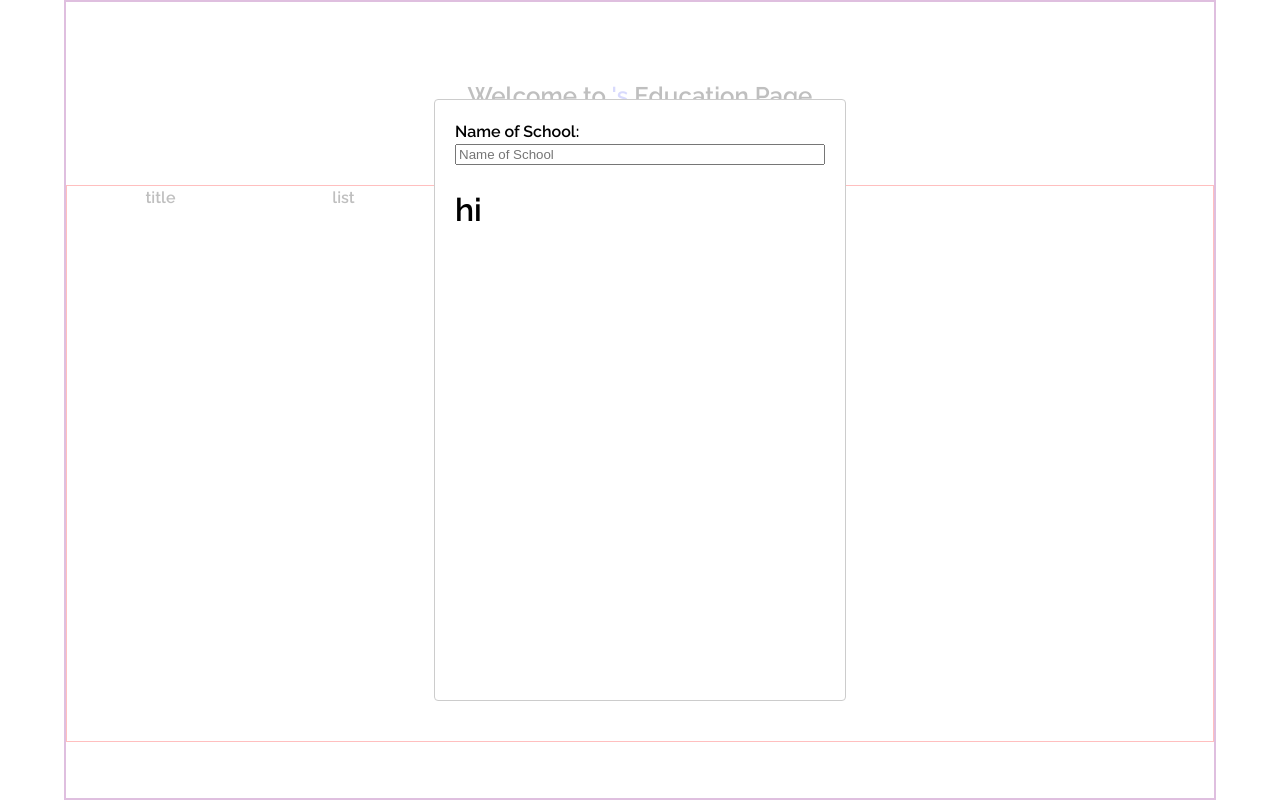
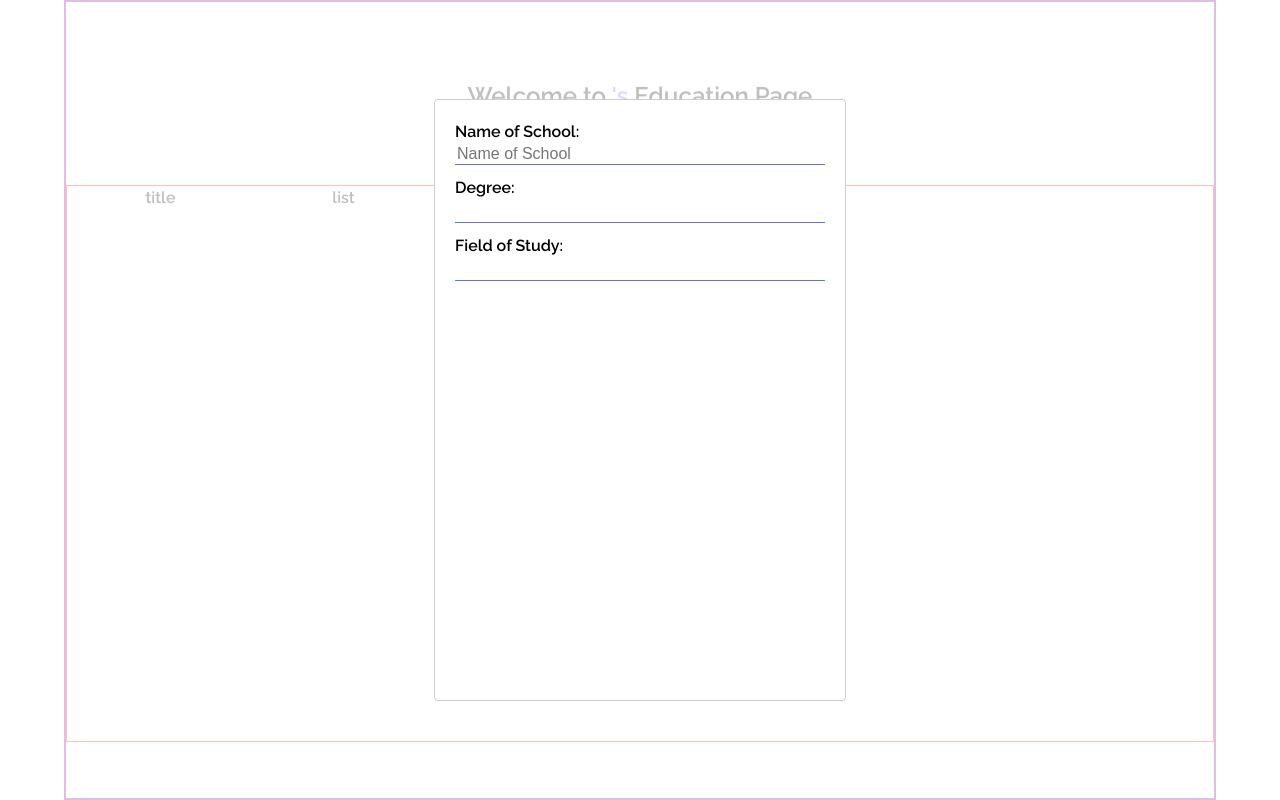
Before and after one commit to rushi444/showwcase-dev-challenge, a React (Create React App) app: page /dashboard in a window 1280 px wide. Both pictures are taken after a click on the button "Add Education". Built offline with nearby package versions, Linux system fonts and the light colour scheme.

Commit message:
Added degree and field of study to form :zap:

```diff
--- a/src/components/AddEducation.tsx
+++ b/src/components/AddEducation.tsx
@@ -3,6 +3,7 @@ import { Button } from '../shared/styles';
 import Modal from 'react-modal';
 import styled from 'styled-components';
 import { SchoolDropdown } from './form/SchoolDropdown';
+import { DegreeInfo } from './form/DegreeInfo';
 
 export const AddEducation: FC = () => {
   const [isModalOpen, setIsModalOpen] = useState<boolean>(false);
@@ -18,7 +19,7 @@ export const AddEducation: FC = () => {
         <AddEducationForm>
           <SchoolDropdown />
 
-          <h1>hi</h1>
+          <DegreeInfo />
         </AddEducationForm>
       </Modal>
     </AddEducationContainer>
--- /dev/null
+++ b/src/components/form/DegreeInfo.tsx
@@ -0,0 +1,50 @@
+import React, { useState } from 'react';
+import styled from 'styled-components';
+import { FormInput } from '../../shared/styles';
+
+export const DegreeInfo = () => {
+  const [studyInfo, setStudyInfo] = useState<IDegreeInfoState>({
+    degree: '',
+    fieldOfStudy: '',
+  });
+
+  const handleChange = (e: React.ChangeEvent<HTMLInputElement>) =>
+    setStudyInfo({ ...studyInfo, [e.target.name]: e.target.value });
+
+  console.log(studyInfo);
+  return (
+    <DegreeInfoContainer>
+      <label>
+        Degree:
+        <FormInput
+          type='text'
+          name='degree'
+          value={studyInfo.degree}
+          onChange={handleChange}
+        />
+      </label>
+      <label>
+        Field of Study:
+        <FormInput
+          type='text'
+          name='fieldOfStudy'
+          value={studyInfo.fieldOfStudy}
+          onChange={handleChange}
+        />
+      </label>
+    </DegreeInfoContainer>
+  );
+};
+
+const DegreeInfoContainer = styled.div`
+  display: flex;
+  flex-direction: column;
+  label {
+    display: block;
+  }
+`;
+
+interface IDegreeInfoState {
+  degree: string;
+  fieldOfStudy: string;
+}
--- a/src/components/form/SchoolDropdown.tsx
+++ b/src/components/form/SchoolDropdown.tsx
@@ -3,6 +3,7 @@ import { useSelector, useDispatch, shallowEqual } from 'react-redux';
 import { IInitialState } from '../../shared/types';
 import { getAllSchools } from '../../redux/actions';
 import styled from 'styled-components';
+import { FormInput } from '../../shared/styles';
 
 interface StateProps {
   searchResults: string[];
@@ -44,15 +45,9 @@ export const SchoolDropdown = () => {
   };
 
   return (
-    <div
-      style={{
-        display: 'flex',
-        flexDirection: 'column',
-        position: 'relative',
-      }}
-      ref={wrapperRef}>
+    <SchoolDropDownContainer ref={wrapperRef}>
       Name of School:
-      <input
+      <FormInput
         type='text'
         placeholder='Name of School'
         value={school}
@@ -72,9 +67,15 @@ export const SchoolDropdown = () => {
           ))}
         </SearchResultsList>
       )}
-    </div>
+    </SchoolDropDownContainer>
   );
 };
+
+const SchoolDropDownContainer = styled.div`
+  display: flex;
+  flex-direction: column;
+  position: relative;
+`;
 
 const SearchResultsList = styled.ul`
   position: absolute;
@@ -95,4 +96,4 @@ const SearchResultsList = styled.ul`
   }
 `;
 
-SearchResultsList.displayName = 'SearchResultsList'
+SearchResultsList.displayName = 'SearchResultsList';
--- a/src/shared/styles.ts
+++ b/src/shared/styles.ts
@@ -20,3 +20,14 @@ export const Button = styled.button`
 `;
 
 Button.displayName = 'Button'
+
+export const FormInput = styled.input`
+  border: none;
+  border-bottom: 1px solid #646df6;
+  width: 100%;
+  margin-bottom: 3%;
+  font-size: 1rem;
+  :focus {
+    outline: none;
+  }
+`
```
